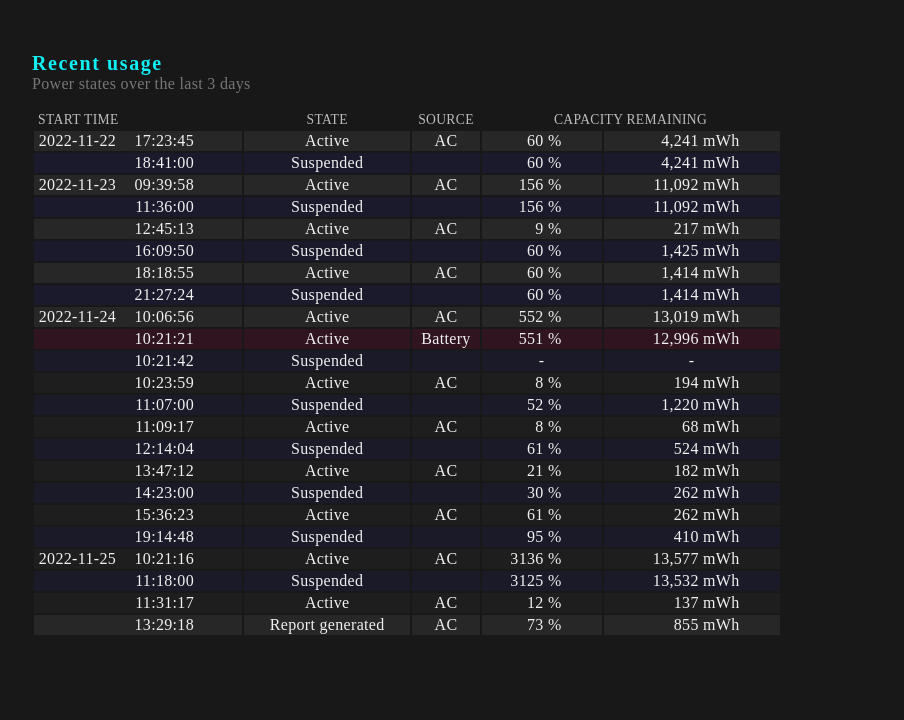
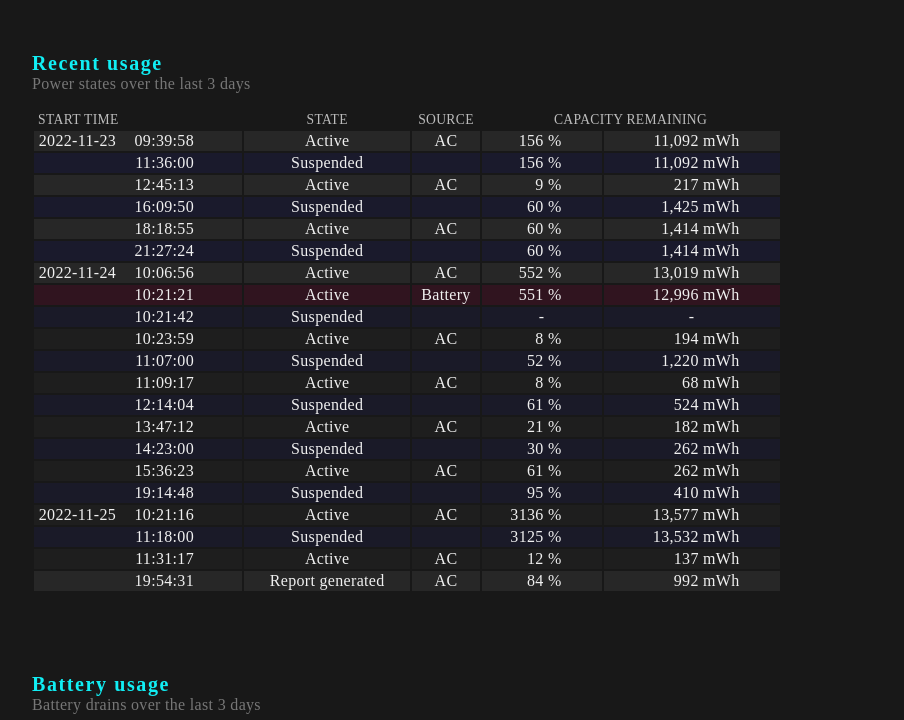
Before and after one commit to lkdhruw/battery-report, a plain HTML site: page index.html in a window 1280 px wide. Shown: the part 660-1380 px from the top of the page, without its empty margins (56-960 px from the left). Drawn offline with Linux system fonts and the light colour scheme.

Commit message:
Generated on 1954_2022-11-25

```diff
--- a/index.html
+++ b/index.html
@@ -952,9 +952,9 @@
 
             data: drainGraphData,
 
-            startTime: "2022-11-22T13:29:18",
+            startTime: "2022-11-22T19:54:31",
 
-            endTime: "2022-11-25T13:29:18",
+            endTime: "2022-11-25T19:54:32",
 
         });
 
@@ -1006,7 +1006,7 @@
 
           REPORT TIME
 
-        </td><td class="dateTime"><span class="date">2022-11-25 </span><span class="time">13:29:18</span></td></tr></table><h2>
+        </td><td class="dateTime"><span class="date">2022-11-25 </span><span class="time">19:54:32</span></td></tr></table><h2>
 
       Installed batteries
 
@@ -1050,27 +1050,7 @@
 
             CAPACITY REMAINING
 
-          </td></tr></thead><tr class="even  1"><td class="dateTime"><span class="date">2022-11-22 </span><span class="time">17:23:45</span></td><td class="state">
-
-        Active
-
-      </td><td class="acdc">
-
-        AC
-
-      </td><td class="percent">60 %
-
-        </td><td class="mw">4,241 mWh
-
-        </td></tr><tr class="odd suspend 2"><td class="dateTime"><span class="date"> </span><span class="time">18:41:00</span></td><td class="state">
-
-        Suspended
-
-      </td><td class="acdc"></td><td class="percent">60 %
-
-        </td><td class="mw">4,241 mWh
-
-        </td></tr><tr class="even  3"><td class="dateTime"><span class="date">2022-11-23 </span><span class="time">09:39:58</span></td><td class="state">
+          </td></tr></thead><tr class="even  1"><td class="dateTime"><span class="date">2022-11-23 </span><span class="time">09:39:58</span></td><td class="state">
 
         Active
 
@@ -1082,7 +1062,7 @@
 
         </td><td class="mw">11,092 mWh
 
-        </td></tr><tr class="odd suspend 4"><td class="dateTime"><span class="date"> </span><span class="time">11:36:00</span></td><td class="state">
+        </td></tr><tr class="odd suspend 2"><td class="dateTime"><span class="date"> </span><span class="time">11:36:00</span></td><td class="state">
 
         Suspended
 
@@ -1090,7 +1070,7 @@
 
         </td><td class="mw">11,092 mWh
 
-        </td></tr><tr class="even  5"><td class="dateTime"><span class="date"> </span><span class="time">12:45:13</span></td><td class="state">
+        </td></tr><tr class="even  3"><td class="dateTime"><span class="date"> </span><span class="time">12:45:13</span></td><td class="state">
 
         Active
 
@@ -1102,7 +1082,7 @@
 
         </td><td class="mw">217 mWh
 
-        </td></tr><tr class="odd suspend 6"><td class="dateTime"><span class="date"> </span><span class="time">16:09:50</span></td><td class="state">
+        </td></tr><tr class="odd suspend 4"><td class="dateTime"><span class="date"> </span><span class="time">16:09:50</span></td><td class="state">
 
         Suspended
 
@@ -1110,7 +1090,7 @@
 
         </td><td class="mw">1,425 mWh
 
-        </td></tr><tr class="even  7"><td class="dateTime"><span class="date"> </span><span class="time">18:18:55</span></td><td class="state">
+        </td></tr><tr class="even  5"><td class="dateTime"><span class="date"> </span><span class="time">18:18:55</span></td><td class="state">
 
         Active
 
@@ -1122,7 +1102,7 @@
 
         </td><td class="mw">1,414 mWh
 
-        </td></tr><tr class="odd suspend 8"><td class="dateTime"><span class="date"> </span><span class="time">21:27:24</span></td><td class="state">
+        </td></tr><tr class="odd suspend 6"><td class="dateTime"><span class="date"> </span><span class="time">21:27:24</span></td><td class="state">
 
         Suspended
 
@@ -1130,7 +1110,7 @@
 
         </td><td class="mw">1,414 mWh
 
-        </td></tr><tr class="even  9"><td class="dateTime"><span class="date">2022-11-24 </span><span class="time">10:06:56</span></td><td class="state">
+        </td></tr><tr class="even  7"><td class="dateTime"><span class="date">2022-11-24 </span><span class="time">10:06:56</span></td><td class="state">
 
         Active
 
@@ -1142,7 +1122,7 @@
 
         </td><td class="mw">13,019 mWh
 
-        </td></tr><tr class="odd dc 10"><td class="dateTime"><span class="date"> </span><span class="time">10:21:21</span></td><td class="state">
+        </td></tr><tr class="odd dc 8"><td class="dateTime"><span class="date"> </span><span class="time">10:21:21</span></td><td class="state">
 
         Active
 
@@ -1154,11 +1134,11 @@
 
         </td><td class="mw">12,996 mWh
 
-        </td></tr><tr class="even suspend 11"><td class="dateTime"><span class="date"> </span><span class="time">10:21:42</span></td><td class="state">
+        </td></tr><tr class="even suspend 9"><td class="dateTime"><span class="date"> </span><span class="time">10:21:42</span></td><td class="state">
 
         Suspended
 
-      </td><td class="acdc"></td><td class="nullValue">-</td><td class="nullValue">-</td></tr><tr class="odd  12"><td class="dateTime"><span class="date"> </span><span class="time">10:23:59</span></td><td class="state">
+      </td><td class="acdc"></td><td class="nullValue">-</td><td class="nullValue">-</td></tr><tr class="odd  10"><td class="dateTime"><span class="date"> </span><span class="time">10:23:59</span></td><td class="state">
 
         Active
 
@@ -1170,7 +1150,7 @@
 
         </td><td class="mw">194 mWh
 
-        </td></tr><tr class="even suspend 13"><td class="dateTime"><span class="date"> </span><span class="time">11:07:00</span></td><td class="state">
+        </td></tr><tr class="even suspend 11"><td class="dateTime"><span class="date"> </span><span class="time">11:07:00</span></td><td class="state">
 
         Suspended
 
@@ -1178,7 +1158,7 @@
 
         </td><td class="mw">1,220 mWh
 
-        </td></tr><tr class="odd  14"><td class="dateTime"><span class="date"> </span><span class="time">11:09:17</span></td><td class="state">
+        </td></tr><tr class="odd  12"><td class="dateTime"><span class="date"> </span><span class="time">11:09:17</span></td><td class="state">
 
         Active
 
@@ -1190,7 +1170,7 @@
 
         </td><td class="mw">68 mWh
 
-        </td></tr><tr class="even suspend 15"><td class="dateTime"><span class="date"> </span><span class="time">12:14:04</span></td><td class="state">
+        </td></tr><tr class="even suspend 13"><td class="dateTime"><span class="date"> </span><span class="time">12:14:04</span></td><td class="state">
 
         Suspended
 
@@ -1198,7 +1178,7 @@
 
         </td><td class="mw">524 mWh
 
-        </td></tr><tr class="odd  16"><td class="dateTime"><span class="date"> </span><span class="time">13:47:12</span></td><td class="state">
+        </td></tr><tr class="odd  14"><td class="dateTime"><span class="date"> </span><span class="time">13:47:12</span></td><td class="state">
 
         Active
 
@@ -1210,7 +1190,7 @@
 
         </td><td class="mw">182 mWh
 
-        </td></tr><tr class="even suspend 17"><td class="dateTime"><span class="date"> </span><span class="time">14:23:00</span></td><td class="state">
+        </td></tr><tr class="even suspend 15"><td class="dateTime"><span class="date"> </span><span class="time">14:23:00</span></td><td class="state">
 
         Suspended
 
@@ -1218,7 +1198,7 @@
 
         </td><td class="mw">262 mWh
 
-        </td></tr><tr class="odd  18"><td class="dateTime"><span class="date"> </span><span class="time">15:36:23</span></td><td class="state">
+        </td></tr><tr class="odd  16"><td class="dateTime"><span class="date"> </span><span class="time">15:36:23</span></td><td class="state">
 
         Active
 
@@ -1230,7 +1210,7 @@
 
         </td><td class="mw">262 mWh
 
-        </td></tr><tr class="even suspend 19"><td class="dateTime"><span class="date"> </span><span class="time">19:14:48</span></td><td class="state">
+        </td></tr><tr class="even suspend 17"><td class="dateTime"><span class="date"> </span><span class="time">19:14:48</span></td><td class="state">
 
         Suspended
 
@@ -1238,7 +1218,7 @@
 
         </td><td class="mw">410 mWh
 
-        </td></tr><tr class="odd  20"><td class="dateTime"><span class="date">2022-11-25 </span><span class="time">10:21:16</span></td><td class="state">
+        </td></tr><tr class="odd  18"><td class="dateTime"><span class="date">2022-11-25 </span><span class="time">10:21:16</span></td><td class="state">
 
         Active
 
@@ -1250,7 +1230,7 @@
 
         </td><td class="mw">13,577 mWh
 
-        </td></tr><tr class="even suspend 21"><td class="dateTime"><span class="date"> </span><span class="time">11:18:00</span></td><td class="state">
+        </td></tr><tr class="even suspend 19"><td class="dateTime"><span class="date"> </span><span class="time">11:18:00</span></td><td class="state">
 
         Suspended
 
@@ -1258,7 +1238,7 @@
 
         </td><td class="mw">13,532 mWh
 
-        </td></tr><tr class="odd  22"><td class="dateTime"><span class="date"> </span><span class="time">11:31:17</span></td><td class="state">
+        </td></tr><tr class="odd  20"><td class="dateTime"><span class="date"> </span><span class="time">11:31:17</span></td><td class="state">
 
         Active
 
@@ -1270,7 +1250,7 @@
 
         </td><td class="mw">137 mWh
 
-        </td></tr><tr class="even  23"><td class="dateTime"><span class="date"> </span><span class="time">13:29:18</span></td><td class="state">
+        </td></tr><tr class="even  21"><td class="dateTime"><span class="date"> </span><span class="time">19:54:31</span></td><td class="state">
 
         Report generated
 
@@ -1278,9 +1258,9 @@
 
         AC
 
-      </td><td class="percent">73 %
+      </td><td class="percent">84 %
 
-        </td><td class="mw">855 mWh
+        </td><td class="mw">992 mWh
 
         </td></tr></table><h2>Battery usage</h2><div class="explanation">
 
```
